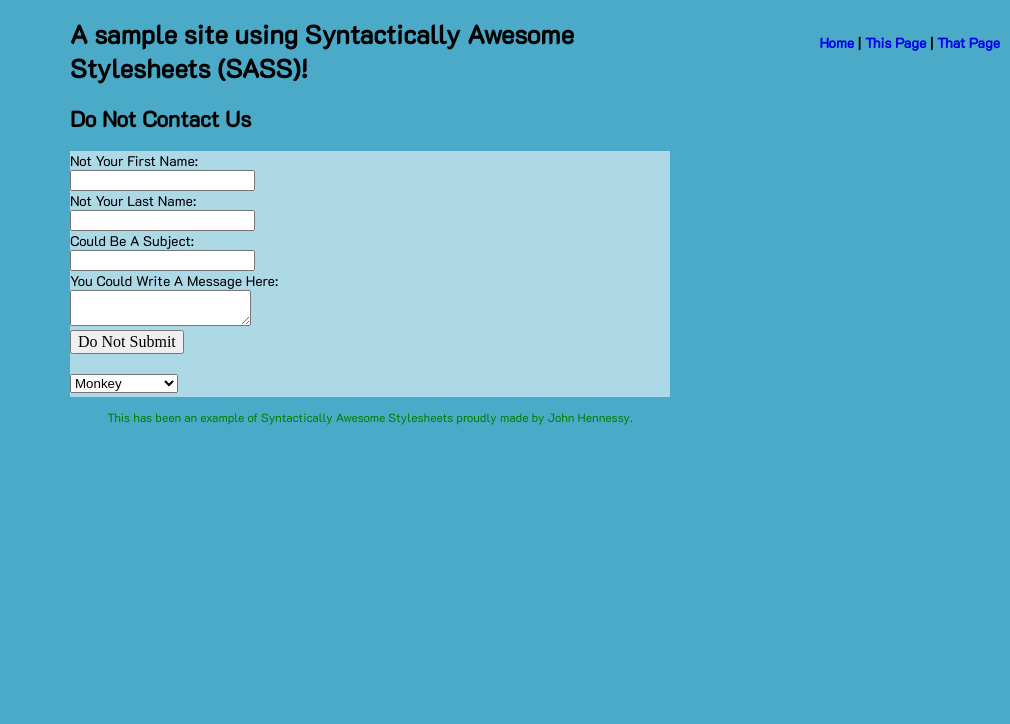
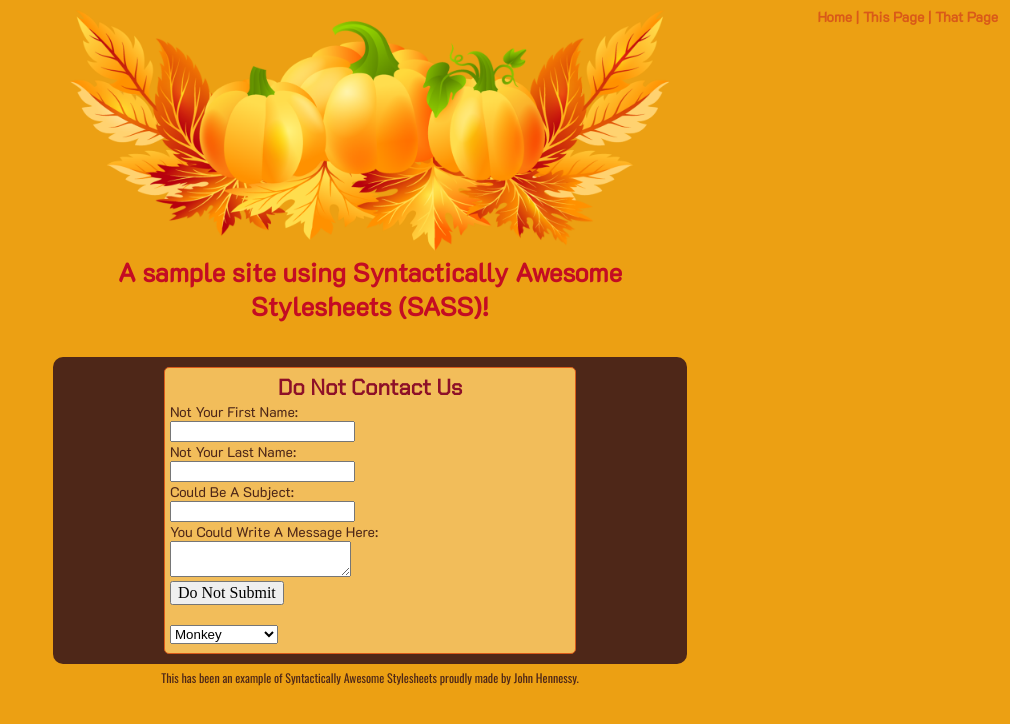
Before and after one commit to DevJHennessy/SimpleSassExample, a plain HTML site: page index.html in a window 1280 px wide. Shown: the whole page, without its empty margins (270-1280 px from the left). Drawn offline with nearby package versions, Linux system fonts and the light colour scheme; a web font is replaced by a local one.

Commit message:
Adding changes to SASS site.

```diff
--- /dev/null
+++ b/css/colors.scss
@@ -0,0 +1,6 @@
+// Colors for Simple SASS Example site:
+$mainFontColor: #4e2718;
+$mainBgColor: #eca013;
+$mainHeadingColor: #c40c23;
+$secondHeadingColor: #8d1028;
+$linksColor: #d95a19;
--- /dev/null
+++ b/css/init.scss
@@ -0,0 +1,20 @@
+html, body, div, span, object, iframe,
+h1, h2, h3, h4, h5, h6, p, blockquote, pre,
+abbr, address, cite, code,
+del, dfn, em, img, ins, kbd, q, samp,
+small, strong, sub, sup, var,
+b, i,
+dl, dt, dd, ol, ul, li,
+fieldset, form, label, legend,
+table, caption, tbody, tfoot, thead, tr, th, td,
+article, aside, canvas, details, figcaption, figure,
+footer, header, hgroup, menu, nav, section, summary,
+time, mark, audio, video {
+    margin:0;
+    padding:0;
+    border:0;
+    outline:0;
+    font-size:100%;
+    vertical-align:baseline;
+    background:transparent;
+}
--- a/css/mainstyle.scss
+++ b/css/mainstyle.scss
@@ -1,12 +1,24 @@
 // Imports:
+@import "init.scss";
+@import "colors.scss";
+@import "mixins.scss";
 
 // Site colors:
-$mainColor: Green;
-$mainBgColor: LightBlue;
+// These are now imported.
 
 // Font:
 $baseFontSize: 14px;
 $mainFont: K2D;
+
+// Other Variables:
+$containerWidth: 600px;
+
+$app-size: 1024px;
+
+@function center-width($gutter) {
+  @return $app-size - ($gutter * 2);
+}
+
 
 // Strings:
 $rootPath: "http://localhost:8000/";
@@ -28,14 +40,17 @@ html {
 }
 
 body {
-  background-color: darken($mainBgColor, 25%);
+  background-color: $mainBgColor;
   // Example of using strings. Is not actually functional:
   background-image: url("#{$rootPath}images/background.jpg");
 }
 
+// An example of nested rules:
 nav {
   float: right;
   font-weight: 600;
+  color: $linksColor;
+  margin-right: 10px;
   ul {
     list-style-type: none;
     li {
@@ -43,12 +58,22 @@ nav {
       margin: 2px;
       a {
         text-decoration: none;
+        color: inherit;
         &:hover {
           text-decoration: underline;
+          color: lighten($linksColor, 10%);
         }
-
       }
     }
+  }
+}
+
+header {
+  width: $containerWidth;
+  margin: 5px auto;
+  padding: 5px;
+  img {
+    width: 600px;
   }
 }
 
@@ -56,14 +81,17 @@ nav {
 footer {
   p {
     font-size: 4px + 8;
-    color: $mainColor;
+    color: $mainFontColor;
     text-align: center;
+    font-family: Oswald;
   }
 }
 
 // Heading sizes:
 h1 {
   font-size: $baseFontSize + 12;
+  color: $mainHeadingColor;
+  text-align: center;
 }
 
 h2 {
@@ -74,11 +102,23 @@ h3 {
   font-size: $baseFontSize + 4;
 }
 
+// Demonstrating @for loops:
+@for $colNumber from 2 through 5 {
+  .col-#{$colNumber} { // Creates a new class for each one, .col-2, .col-3 and so on.
+    width: ($app-size / $colNumber) - 10px;
+  }
+}
+
 // Forms:
+
 .container {
-  width: 600px;
-  margin-left: auto;
-  margin-right: auto;
+  width: center-width(200px);
+  margin: 5px auto;
+  // margin-left: auto;
+  // margin-right: auto;
+  padding: 5px;
+  background-color: $mainFontColor;
+  @include rounded-corners(10px);
 }
 
 .button {
@@ -94,5 +134,16 @@ h3 {
 }
 
 form {
-  background-color: $mainBgColor;
+  background-color: lighten($mainBgColor, 15%);
+  color: $mainFontColor;
+  width: 400px;
+  border: $linksColor 1px solid;
+  @include rounded-corners();
+  margin: 5px auto;
+  padding: 5px;
+  h2 {
+    color: $secondHeadingColor;
+    text-align: center;
+    font-family: Chakra Petch;
+  }
 }
--- /dev/null
+++ b/css/mixins.scss
@@ -0,0 +1,5 @@
+@mixin rounded-corners($size: 5px) {
+  border-radius: $size;
+  -webkit-border-radius: $size;
+  -moz-border-radius: $size;
+}
--- a/index.html
+++ b/index.html
@@ -20,13 +20,19 @@
   </ul>
 </nav>
 
-<header class="container">
+<header>
+  <img src="./images/autumn-banner.png"/>
   <h1>A sample site using Syntactically Awesome Stylesheets (SASS)!</h1>
 </header>
 
+<section>
+  <img src=""/>
+</section>
+
 <main class="container">
-  <h2>Do Not Contact Us</h2>
+  <!-- <h2>Do Not Contact Us</h2> -->
   <form>
+    <h2>Do Not Contact Us</h2>
     Not Your First Name:<br>
     <input type="text" name="firstname"><br>
     Not Your Last Name:<br>
```
Also changed, not shown: css/colors.min.css (added), css/init.min.css (added), css/mainstyle.min.css, css/mixins.min.css (added), images/autumn-banner.png (added).
